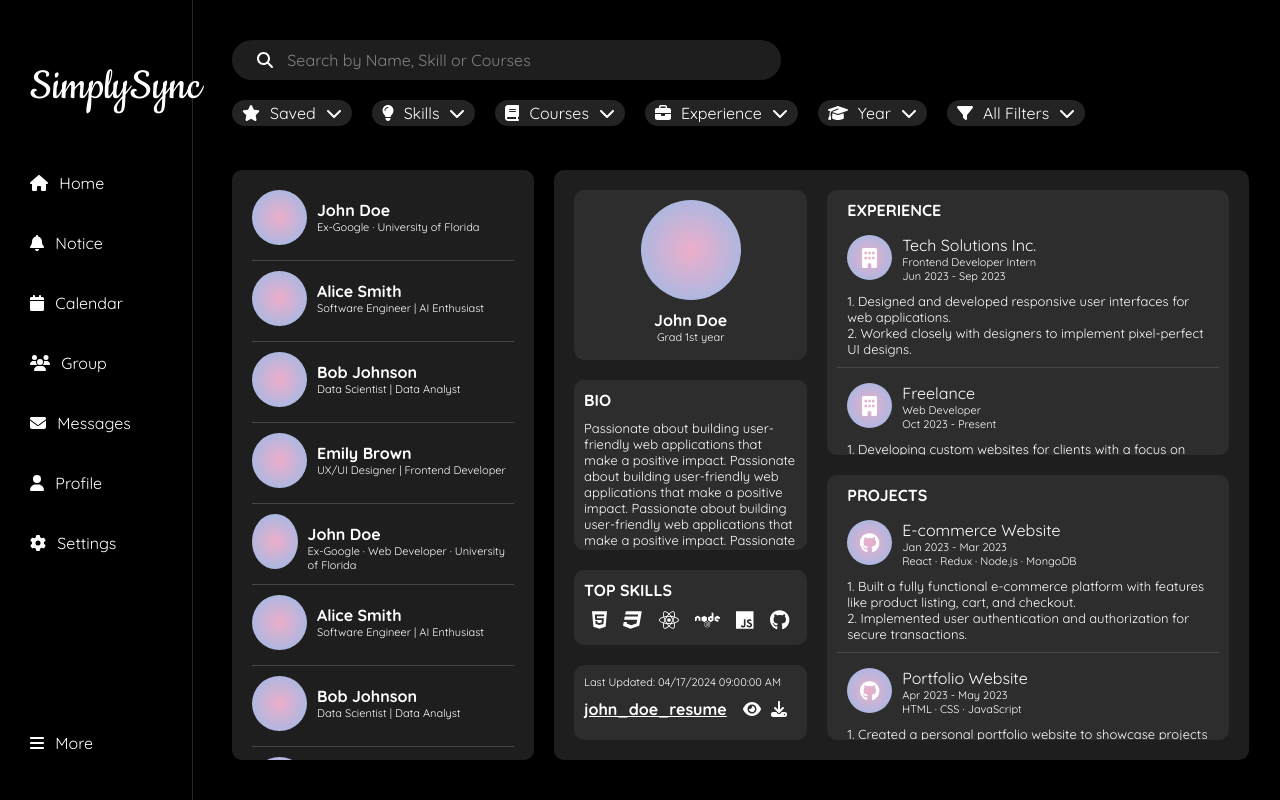
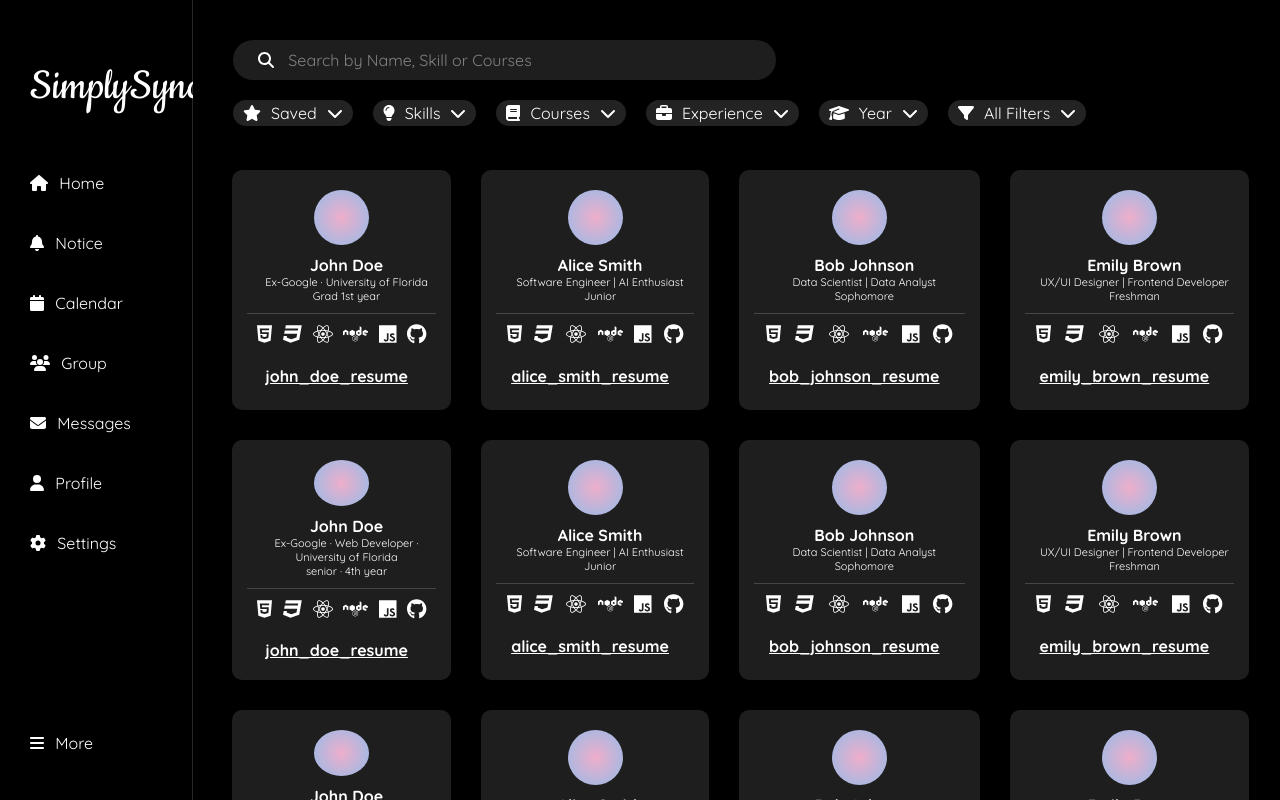
Before and after one commit to Sheel-ui/SimplySync, a React (Create React App) app: page / in a window 1280 px wide. Shown: the top 800 px of the page. Built offline with nearby package versions, Linux system fonts and the light colour scheme.

Commit message:
Added grid search

```diff
--- a/src/App.js
+++ b/src/App.js
@@ -6,6 +6,7 @@ import Setup from './components/Setup/Setup';
 import Navbar from './components/Navbar/Navbar';
 import Controls from './components/Controls/Controls';
 import ListSearch from './components/ListSearch/ListSearch';
+import GridSearch from './components/GridSearch/GridSearch';
 
 function App() {
   return (
@@ -17,9 +18,12 @@ function App() {
           <Controls />
           <Switch>
             <Route exact path='/'>
+              <GridSearch></GridSearch>
+            </Route>
+            <Route exact path='/list'>
               <ListSearch></ListSearch>
             </Route>
-                <Route exact path='/landing'>
+            <Route exact path='/landing'>
                 <Landing />
             </Route>
             <Route path='/login'>
--- a/src/components/Controls/Controls.css
+++ b/src/components/Controls/Controls.css
@@ -1,9 +1,11 @@
 .Controls{
     height: 20%;
-    width: 85%;
+    margin-left: 1px;
+    width: 84%;
     z-index: 9999;
     top: 0;
     position: fixed;
+    background-color: black;
 }
 
 .search-form{
--- /dev/null
+++ b/src/components/GridSearch/GridSearch.css
@@ -0,0 +1,43 @@
+.GridSearch {
+    display: grid;
+    grid-template-columns: repeat(4, 1fr);
+    grid-template-rows: repeat(2, 1fr);
+    gap: 10px;
+    padding: 30px;
+    padding-top: 170px;
+    padding-left: 40px;
+    width: 110%;
+    gap: 30px;
+}
+
+.grid {
+    padding: 20px;
+    background-color: rgb(30,30,30);
+    display: flex;
+    flex-direction: column;
+    height: 200px;
+    align-items: center;
+    justify-content: top;
+    border-radius: 10px;
+
+}
+
+.user-caption {
+    width: 100%;
+    text-align: center;
+    padding-bottom: 10px;
+    border-bottom: solid 1px rgb(70,70,70);
+}
+
+.skill-logo {
+    display: flex;
+    width: 100%;
+    justify-content: space-around;
+}
+
+.card-bio {
+    height: 120px;
+    /* background-color: red; */
+    text-align: justify;
+    overflow: hidden;
+}
--- /dev/null
+++ b/src/components/GridSearch/GridSearch.js
@@ -0,0 +1,71 @@
+import './GridSearch.css'
+import jsonData from '../../data.json';
+import { FontAwesomeIcon } from '@fortawesome/react-fontawesome';
+import { faHtml5, faCss3, faReact, faNode, faJs, faGithub } from '@fortawesome/free-brands-svg-icons';
+
+const GridSearch = () => {
+    const {data:users} =  jsonData;
+    const skills = {
+        "faHtml5": faHtml5,
+        "faCss3": faCss3,
+        "faReact": faReact,
+        "faNode": faNode,
+        "faJs": faJs,
+        "faGithub": faGithub
+    }
+
+    // const LimitedBio = ({ bio }) => {
+    //     return (
+    //         <div className="medium-text pt-10 pl-10">
+    //             {bio.length > 100 ? bio.substring(0, 600) + "..." : bio}
+    //         </div>
+    //     );
+    // }
+
+    return (
+        <div className="GridSearch">
+            {
+                users.map((user)=>(
+                    <div className="grid" >
+                        <div className="list-pic"></div>
+                        <div className="pl-10 user-caption">
+                            <div className="name pt-10"><b>{user.name}</b></div>
+                            <div className="small-text">{user.caption}</div>
+                            <div className="small-text">{user.year}</div>
+                        </div>
+
+                        <div className='skill-logo'>
+                        {
+                            user.skills.map((skill)=>(
+                                <div>
+                                {skills[skill] && <FontAwesomeIcon className="skill-icon" icon={skills[skill]} />}
+                                </div>
+                            ))
+                        }
+                        </div>
+
+                        <a href={user.resume.url}target="_blank" rel="noopener noreferrer">
+                            <div className="pl-10 pt-10 pr-10 resume-block">
+                                <b>{user.resume.name}</b>
+                                <div className="pr-10">
+                                    {/* <FontAwesomeIcon className="search-icon" icon={faEye} /> */}
+                                </div>
+                            </div>
+                        </a>
+{/*
+                        {
+                            user.projects.map((project)=>(
+                                <>
+                            ))
+                        } */}
+                        {/* <div className='card-bio'>
+                            <LimitedBio bio={user.bio} />
+                        </div> */}
+                    </div>
+                ))
+            }
+        </div>
+     );
+}
+
+export default GridSearch;
--- a/src/data.json
+++ b/src/data.json
@@ -64,11 +64,11 @@
             "caption": "Software Engineer | AI Enthusiast",
             "year": "Junior",
             "bio": "Passionate about artificial intelligence and its applications in solving real-world problems.",
-            "skills": ["Python", "TensorFlow", "PyTorch", "Machine Learning", "Deep Learning"],
+            "skills": ["faHtml5", "faCss3","faReact","faNode","faJs","faGithub"],
             "resume": {
                 "name": "alice_smith_resume",
                 "lastUpdate": "Last Updated: 04/17/2024 09:00:00 AM",
-                "url": null
+                "url": "https://hci.stanford.edu/publications/2006/HowBodiesMatter-DIS2006.pdf"
             },
             "experience": [
                 {
@@ -101,11 +101,11 @@
             "caption": "Data Scientist | Data Analyst",
             "year": "Sophomore",
             "bio": "Passionate about extracting insights from data and leveraging them to drive business decisions.",
-            "skills": ["Python", "R", "SQL", "Data Visualization", "Statistical Analysis"],
-            "resume": {
+            "skills": ["faHtml5", "faCss3","faReact","faNode","faJs","faGithub"],
+                "resume": {
                 "name": "bob_johnson_resume",
                 "lastUpdate": "Last Updated: 04/17/2024 09:00:00 AM",
-                "url": null
+                "url": "https://hci.stanford.edu/publications/2006/HowBodiesMatter-DIS2006.pdf"
             },
             "experience": [
                 {
@@ -138,11 +138,11 @@
             "caption": "UX/UI Designer | Frontend Developer",
             "year": "Freshman",
             "bio": "Passionate about creating intuitive user experiences through thoughtful design and development.",
-            "skills": ["UI Design", "UX Design", "HTML", "CSS", "JavaScript"],
+            "skills": ["faHtml5", "faCss3","faReact","faNode","faJs","faGithub"],
             "resume": {
                 "name": "emily_brown_resume",
                 "lastUpdate": "Last Updated: 04/17/2024 09:00:00 AM",
-                "url": null
+                "url": "https://hci.stanford.edu/publications/2006/HowBodiesMatter-DIS2006.pdf"
             },
             "experience": [
                 {
@@ -175,11 +175,11 @@
             "caption": "Ex-Google · Web Developer · University of Florida",
             "year": "senior · 4th year",
             "bio": "Passionate about building user-friendly web applications that make a positive impact.",
-            "skills": ["HTML", "CSS", "JavaScript", "React", "Node.js"],
+            "skills": ["faHtml5", "faCss3","faReact","faNode","faJs","faGithub"],
             "resume": {
                 "name": "john_doe_resume",
                 "lastUpdate": "Last Updated: 04/17/2024 09:00:00 AM",
-                "url": null
+                "url": "https://hci.stanford.edu/publications/2006/HowBodiesMatter-DIS2006.pdf"
             },
             "experience": [
                 {
@@ -231,11 +231,11 @@
             "caption": "Software Engineer | AI Enthusiast",
             "year": "Junior",
             "bio": "Passionate about artificial intelligence and its applications in solving real-world problems.",
-            "skills": ["Python", "TensorFlow", "PyTorch", "Machine Learning", "Deep Learning"],
+            "skills": ["faHtml5", "faCss3","faReact","faNode","faJs","faGithub"],
             "resume": {
                 "name": "alice_smith_resume",
                 "lastUpdate": "Last Updated: 04/17/2024 09:00:00 AM",
-                "url": null
+                "url": "https://hci.stanford.edu/publications/2006/HowBodiesMatter-DIS2006.pdf"
             },
             "experience": [
                 {
@@ -268,11 +268,11 @@
             "caption": "Data Scientist | Data Analyst",
             "year": "Sophomore",
             "bio": "Passionate about extracting insights from data and leveraging them to drive business decisions.",
-            "skills": ["Python", "R", "SQL", "Data Visualization", "Statistical Analysis"],
+            "skills": ["faHtml5", "faCss3","faReact","faNode","faJs","faGithub"],
             "resume": {
                 "name": "bob_johnson_resume",
                 "lastUpdate": "Last Updated: 04/17/2024 09:00:00 AM",
-                "url": null
+                "url": "https://hci.stanford.edu/publications/2006/HowBodiesMatter-DIS2006.pdf"
             },
             "experience": [
                 {
@@ -305,11 +305,11 @@
             "caption": "UX/UI Designer | Frontend Developer",
             "year": "Freshman",
             "bio": "Passionate about creating intuitive user experiences through thoughtful design and development.",
-            "skills": ["UI Design", "UX Design", "HTML", "CSS", "JavaScript"],
+            "skills": ["faHtml5", "faCss3","faReact","faNode","faJs","faGithub"],
             "resume": {
                 "name": "emily_brown_resume",
                 "lastUpdate": "Last Updated: 04/17/2024 09:00:00 AM",
-                "url": null
+                "url": "https://hci.stanford.edu/publications/2006/HowBodiesMatter-DIS2006.pdf"
             },
             "experience": [
                 {
@@ -342,11 +342,11 @@
             "caption": "Ex-Google · Web Developer · University of Florida",
             "year": "senior · 4th year",
             "bio": "Passionate about building user-friendly web applications that make a positive impact.",
-            "skills": ["HTML", "CSS", "JavaScript", "React", "Node.js"],
+            "skills": ["faHtml5", "faCss3","faReact","faNode","faJs","faGithub"],
             "resume": {
                 "name": "john_doe_resume",
                 "lastUpdate": "Last Updated: 04/17/2024 09:00:00 AM",
-                "url": null
+                "url": "https://hci.stanford.edu/publications/2006/HowBodiesMatter-DIS2006.pdf"
             },
             "experience": [
                 {
@@ -398,11 +398,11 @@
             "caption": "Software Engineer | AI Enthusiast",
             "year": "Junior",
             "bio": "Passionate about artificial intelligence and its applications in solving real-world problems.",
-            "skills": ["Python", "TensorFlow", "PyTorch", "Machine Learning", "Deep Learning"],
+            "skills": ["faHtml5", "faCss3","faReact","faNode","faJs","faGithub"],
             "resume": {
                 "name": "alice_smith_resume",
                 "lastUpdate": "Last Updated: 04/17/2024 09:00:00 AM",
-                "url": null
+                "url": "https://hci.stanford.edu/publications/2006/HowBodiesMatter-DIS2006.pdf"
             },
             "experience": [
                 {
@@ -435,11 +435,11 @@
             "caption": "Data Scientist | Data Analyst",
             "year": "Sophomore",
             "bio": "Passionate about extracting insights from data and leveraging them to drive business decisions.",
-            "skills": ["Python", "R", "SQL", "Data Visualization", "Statistical Analysis"],
+            "skills": ["faHtml5", "faCss3","faReact","faNode","faJs","faGithub"],
             "resume": {
                 "name": "bob_johnson_resume",
                 "lastUpdate": "Last Updated: 04/17/2024 09:00:00 AM",
-                "url": null
+                "url": "https://hci.stanford.edu/publications/2006/HowBodiesMatter-DIS2006.pdf"
             },
             "experience": [
                 {
@@ -472,11 +472,11 @@
             "caption": "UX/UI Designer | Frontend Developer",
             "year": "Freshman",
             "bio": "Passionate about creating intuitive user experiences through thoughtful design and development.",
-            "skills": ["UI Design", "UX Design", "HTML", "CSS", "JavaScript"],
+            "skills": ["faHtml5", "faCss3","faReact","faNode","faJs","faGithub"],
             "resume": {
                 "name": "emily_brown_resume",
                 "lastUpdate": "Last Updated: 04/17/2024 09:00:00 AM",
-                "url": null
+                "url": "https://hci.stanford.edu/publications/2006/HowBodiesMatter-DIS2006.pdf"
             },
             "experience": [
                 {
@@ -509,11 +509,11 @@
             "caption": "Ex-Google · Web Developer · University of Florida",
             "year": "senior · 4th year",
             "bio": "Passionate about building user-friendly web applications that make a positive impact.",
-            "skills": ["HTML", "CSS", "JavaScript", "React", "Node.js"],
+            "skills": ["faHtml5", "faCss3","faReact","faNode","faJs","faGithub"],
             "resume": {
                 "name": "john_doe_resume",
                 "lastUpdate": "Last Updated: 04/17/2024 09:00:00 AM",
-                "url": null
+                "url": "https://hci.stanford.edu/publications/2006/HowBodiesMatter-DIS2006.pdf"
             },
             "experience": [
                 {
@@ -565,11 +565,11 @@
             "caption": "Software Engineer | AI Enthusiast",
             "year": "Junior",
             "bio": "Passionate about artificial intelligence and its applications in solving real-world problems.",
-            "skills": ["Python", "TensorFlow", "PyTorch", "Machine Learning", "Deep Learning"],
+            "skills": ["faHtml5", "faCss3","faReact","faNode","faJs","faGithub"],
             "resume": {
                 "name": "alice_smith_resume",
                 "lastUpdate": "Last Updated: 04/17/2024 09:00:00 AM",
-                "url": null
+                "url": "https://hci.stanford.edu/publications/2006/HowBodiesMatter-DIS2006.pdf"
             },
             "experience": [
                 {
@@ -602,11 +602,11 @@
             "caption": "Data Scientist | Data Analyst",
             "year": "Sophomore",
             "bio": "Passionate about extracting insights from data and leveraging them to drive business decisions.",
-            "skills": ["Python", "R", "SQL", "Data Visualization", "Statistical Analysis"],
+            "skills": ["faHtml5", "faCss3","faReact","faNode","faJs","faGithub"],
             "resume": {
                 "name": "bob_johnson_resume",
                 "lastUpdate": "Last Updated: 04/17/2024 09:00:00 AM",
-                "url": null
+                "url": "https://hci.stanford.edu/publications/2006/HowBodiesMatter-DIS2006.pdf"
             },
             "experience": [
                 {
@@ -639,11 +639,11 @@
             "caption": "UX/UI Designer | Frontend Developer",
             "year": "Freshman",
             "bio": "Passionate about creating intuitive user experiences through thoughtful design and development.",
-            "skills": ["UI Design", "UX Design", "HTML", "CSS", "JavaScript"],
+            "skills": ["faHtml5", "faCss3","faReact","faNode","faJs","faGithub"],
             "resume": {
                 "name": "emily_brown_resume",
                 "lastUpdate": "Last Updated: 04/17/2024 09:00:00 AM",
-                "url": null
+                "url": "https://hci.stanford.edu/publications/2006/HowBodiesMatter-DIS2006.pdf"
             },
             "experience": [
                 {
--- a/src/index.css
+++ b/src/index.css
@@ -9,5 +9,4 @@ body {
   margin: 0;
   font-family: "Quicksand";
   color: white;
-  transition: all 0.3s ease-in-out;
 }
```
